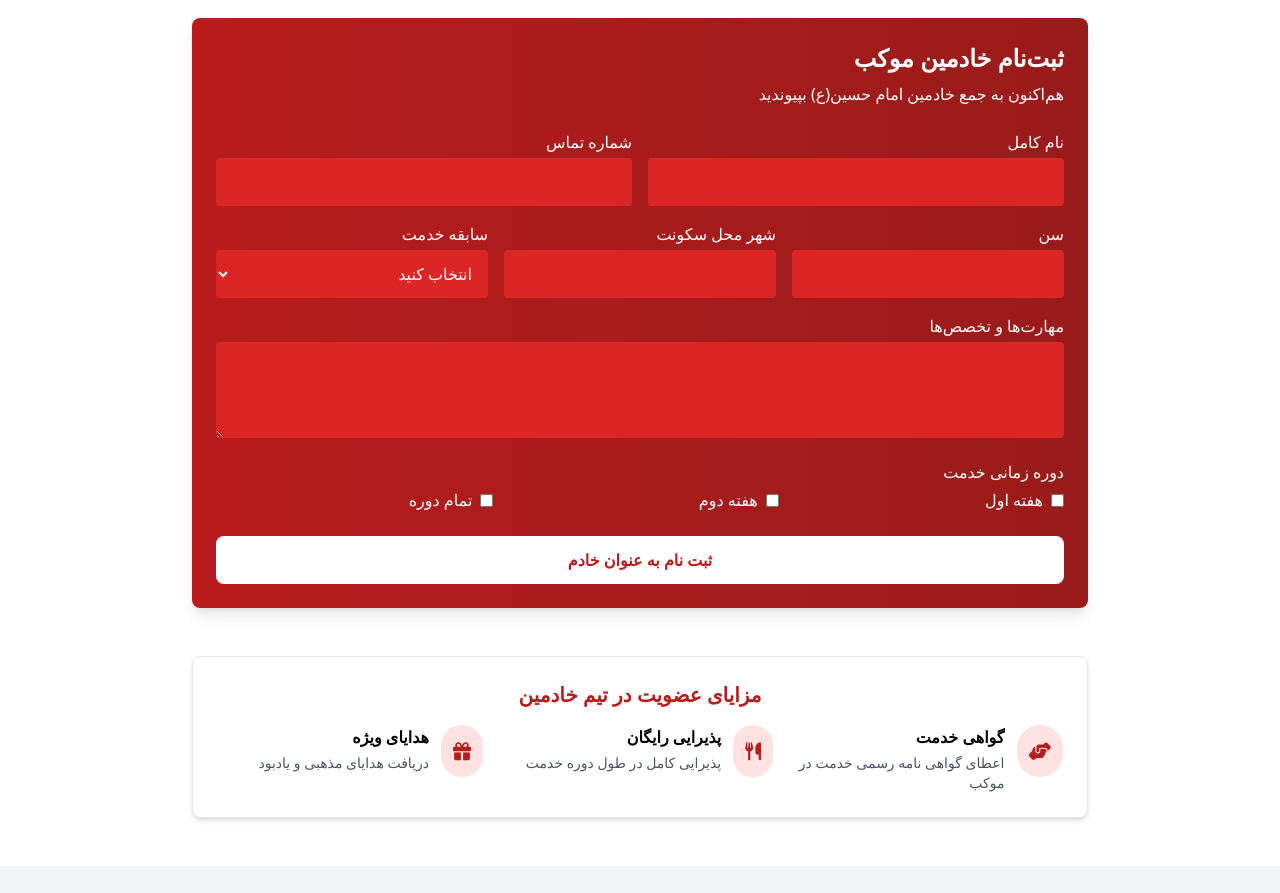
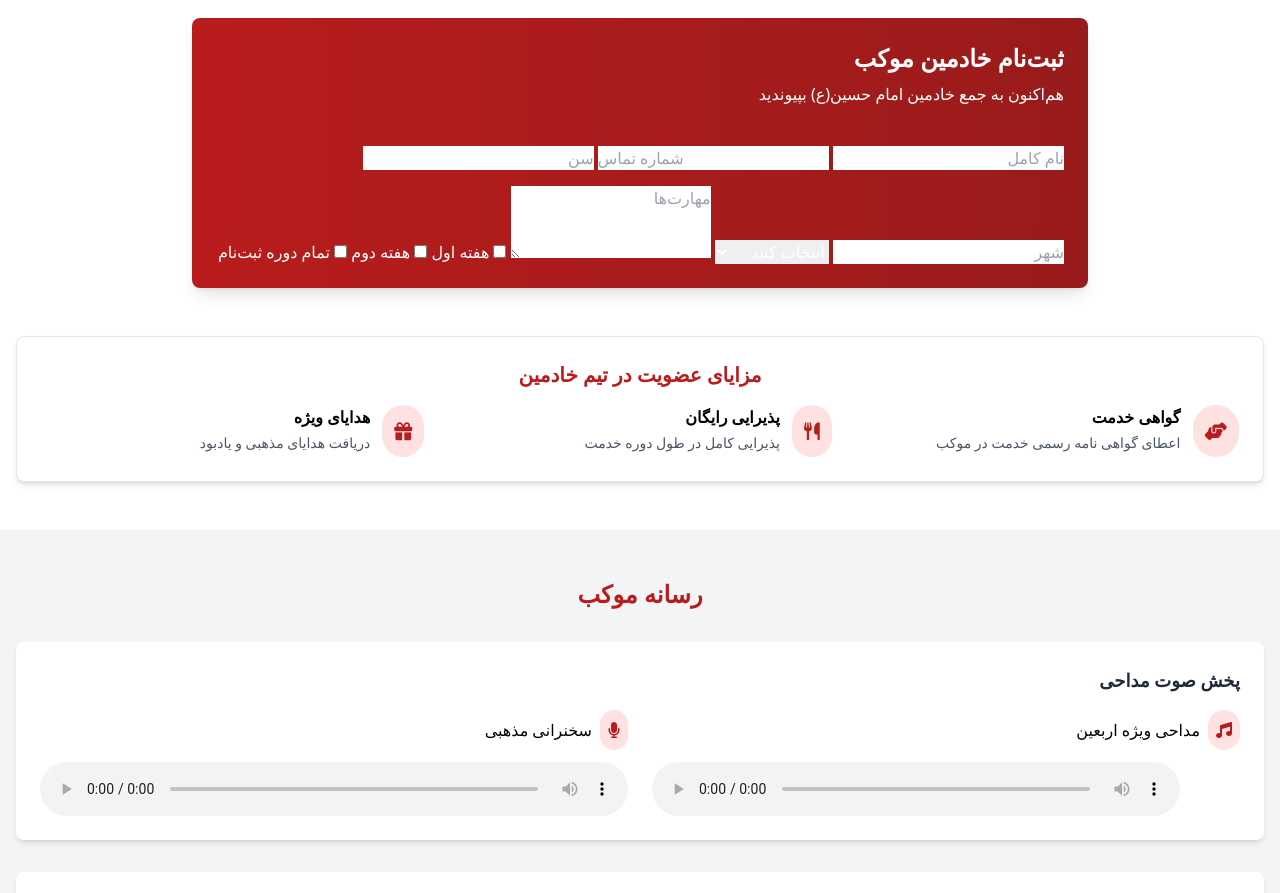
Before and after one commit to hobalhosein/mokeb-hob-alhussain, a plain HTML site: page index.html in a window 1280 px wide. Shown: the part 2960-3853 px from the top of the page. Drawn offline with nearby package versions, Linux system fonts and the light colour scheme.

Commit message:
Update index.html

```diff
--- a/index.html
+++ b/index.html
@@ -324,65 +324,24 @@
         <h3 class="text-2xl font-bold mb-2">ثبت‌نام خادمین موکب</h3>
         <p class="mb-6">هم‌اکنون به جمع خادمین امام حسین(ع) بپیوندید</p>
 
-        <form class="space-y-4">
-          <div class="grid grid-cols-1 md:grid-cols-2 gap-4">
-            <div>
-              <label for="name" class="block text-white mb-1">نام کامل</label>
-              <input type="text" id="name" class="w-full p-3 rounded border-0 bg-red-600 text-white placeholder-red-300 focus:ring-2 focus:ring-red-300">
-            </div>
-            <div>
-              <label for="phone" class="block text-white mb-1">شماره تماس</label>
-              <input type="tel" id="phone" class="w-full p-3 rounded border-0 bg-red-600 text-white placeholder-red-300 focus:ring-2 focus:ring-red-300">
-            </div>
-          </div>
+        <form action="/submit" method="POST" class="space-y-4">
+  <input type="text" name="name" required placeholder="نام کامل">
+  <input type="tel" name="phone" required placeholder="شماره تماس">
+  <input type="number" name="age" required placeholder="سن">
+  <input type="text" name="city" required placeholder="شهر">
+  <select name="experience" required>
+    <option value="">انتخاب کنید</option>
+    <option value="اولین بار">اولین بار</option>
+    <option value="1-3">1 تا 3 سال</option>
+    <option value="3+">بیش از 3 سال</option>
+  </select>
+  <textarea name="skills" rows="3" placeholder="مهارت‌ها"></textarea>
+  <label><input type="checkbox" name="availability" value="هفته اول"> هفته اول</label>
+  <label><input type="checkbox" name="availability" value="هفته دوم"> هفته دوم</label>
+  <label><input type="checkbox" name="availability" value="تمام دوره"> تمام دوره</label>
 
-          <div class="grid grid-cols-1 md:grid-cols-3 gap-4">
-            <div>
-              <label for="age" class="block text-white mb-1">سن</label>
-              <input type="number" id="age" class="w-full p-3 rounded border-0 bg-red-600 text-white placeholder-red-300 focus:ring-2 focus:ring-red-300">
-            </div>
-            <div>
-              <label for="city" class="block text-white mb-1">شهر محل سکونت</label>
-              <input type="text" id="city" class="w-full p-3 rounded border-0 bg-red-600 text-white placeholder-red-300 focus:ring-2 focus:ring-red-300">
-            </div>
-            <div>
-              <label for="experience" class="block text-white mb-1">سابقه خدمت</label>
-              <select id="experience" class="w-full p-3 rounded border-0 bg-red-600 text-white focus:ring-2 focus:ring-red-300">
-                <option value="">انتخاب کنید</option>
-                <option value="first">اولین بار</option>
-                <option value="1-3">1-3 سال</option>
-                <option value="3+">بیش از 3 سال</option>
-              </select>
-            </div>
-          </div>
-
-          <div>
-            <label for="skills" class="block text-white mb-1">مهارت‌ها و تخصص‌ها</label>
-            <textarea id="skills" rows="3" class="w-full p-3 rounded border-0 bg-red-600 text-white placeholder-red-300 focus:ring-2 focus:ring-red-300"></textarea>
-          </div>
-
-          <div>
-            <label for="availability" class="block text-white mb-1">دوره زمانی خدمت</label>
-            <div class="grid grid-cols-1 sm:grid-cols-3 gap-2">
-              <label class="inline-flex items-center">
-                <input type="checkbox" class="rounded border-gray-300 text-red-600 shadow-sm focus:border-red-300 focus:ring focus:ring-red-200 focus:ring-opacity-50">
-                <span class="mr-2">هفته اول</span>
-              </label>
-              <label class="inline-flex items-center">
-                <input type="checkbox" class="rounded border-gray-300 text-red-600 shadow-sm focus:border-red-300 focus:ring focus:ring-red-200 focus:ring-opacity-50">
-                <span class="mr-2">هفته دوم</span>
-              </label>
-              <label class="inline-flex items-center">
-                <input type="checkbox" class="rounded border-gray-300 text-red-600 shadow-sm focus:border-red-300 focus:ring focus:ring-red-200 focus:ring-opacity-50">
-                <span class="mr-2">تمام دوره</span>
-              </label>
-            </div>
-          </div>
-
-          <div class="pt-2">
-            <button type="submit" class="w-full bg-white text-red-700 px-6 py-3 rounded-lg font-bold hover:bg-gray-100 transition">
-              ثبت نام به عنوان خادم
-            </button>
+  <button type="submit">ثبت‌نام</button>
+</form>
           </div>
         </form>
       </div>
```
